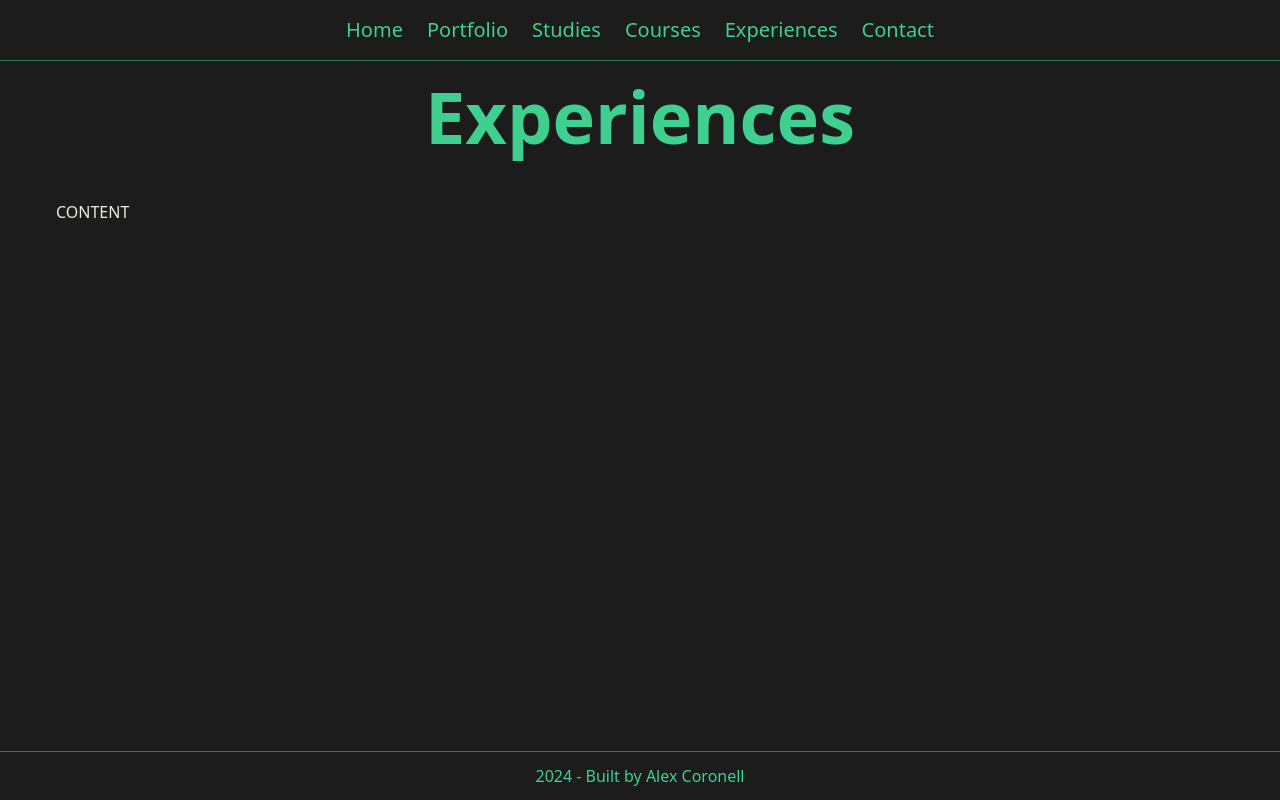
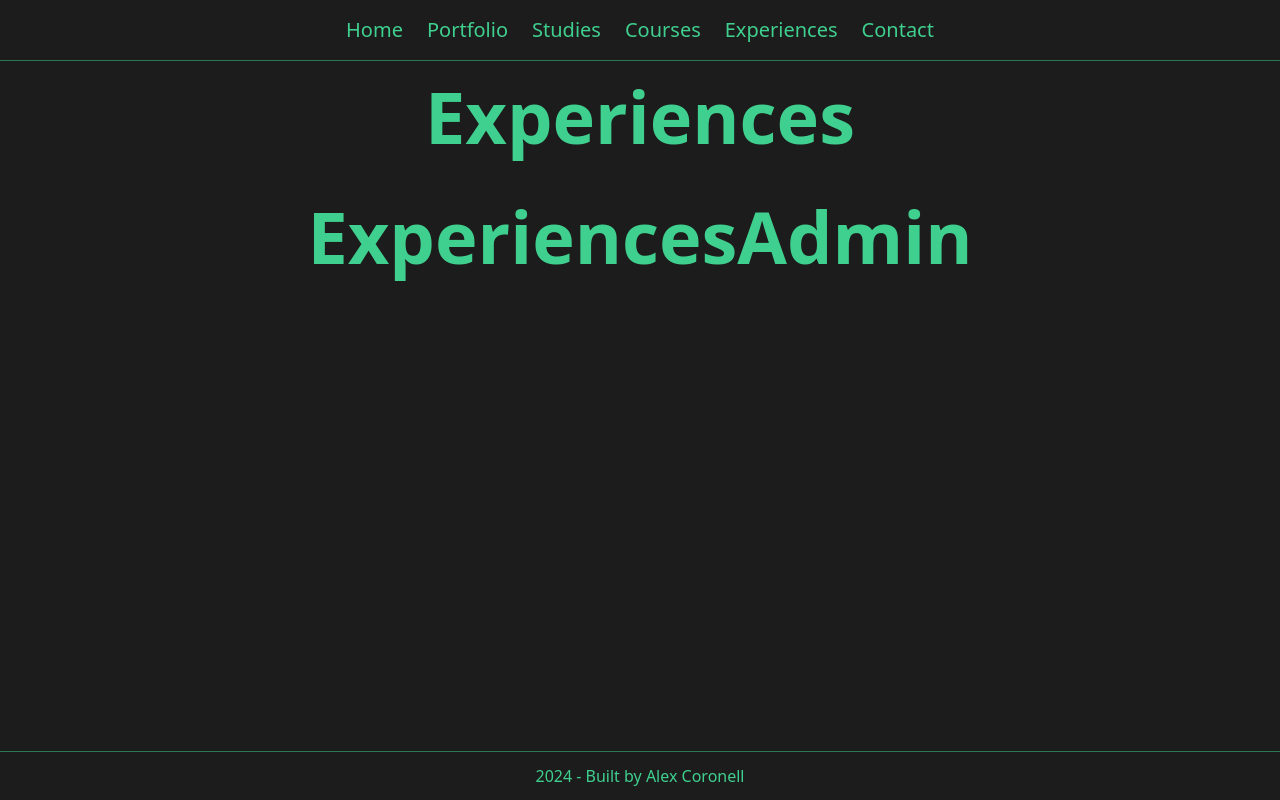
Before and after one commit to alexcoronell/resume-online-next-supabase, a Next.js app: page /admin/experiences in a window 1280 px wide. Built offline with nearby package versions, Linux system fonts and the light colour scheme.

Commit message:
Experience admin components created

```diff
--- /dev/null
+++ b/app/admin/experiences/create/page.tsx
@@ -0,0 +1,10 @@
+import React from 'react';
+import { ExperiencesForm } from '@/components/admin/forms/ExperienceForm';
+
+export default function CreateExperiencePage() {
+  return (
+    <div>
+      <ExperiencesForm />
+    </div>
+  );
+}
--- /dev/null
+++ b/app/admin/experiences/details/[id]/page.tsx
@@ -0,0 +1,15 @@
+'use client';
+import { useParams } from 'next/navigation';
+import { ExperiencesForm } from '@/components/admin/forms/ExperienceForm';
+export const runtime = 'edge';
+
+export default function DetailsInstitutePage() {
+  const params = useParams();
+  let id: string = params.id as string;
+
+  return (
+    <div>
+      <ExperiencesForm />
+    </div>
+  );
+}
--- a/app/admin/experiences/page.tsx
+++ b/app/admin/experiences/page.tsx
@@ -1,6 +1,9 @@
 import SectionPage from '@/components/SectionPage';
+import { ExperiencesAdmin } from '@/components/admin/ExperiencesAdmin';
 
 export default async function AdminPage() {
   const titlePage = 'Experiences';
-  return <SectionPage titlePage={titlePage}>CONTENT</SectionPage>;
+  return <SectionPage titlePage={titlePage}>
+    <ExperiencesAdmin />
+  </SectionPage>;
 }
--- /dev/null
+++ b/components/admin/ExperiencesAdmin.tsx
@@ -0,0 +1,3 @@
+export function ExperiencesAdmin() {
+    return <h1>ExperiencesAdmin</h1>
+}
--- /dev/null
+++ b/components/admin/forms/ExperienceForm.tsx
@@ -0,0 +1,3 @@
+export function ExperiencesForm() {
+    return <h1>ExperiencesForm</h1>
+}
--- /dev/null
+++ b/components/admin/tables/ExperiencesTable.tsx
@@ -0,0 +1,3 @@
+export function ExperiencesTable() {
+    return <h1>ExperiencesTable</h1>
+}
```
